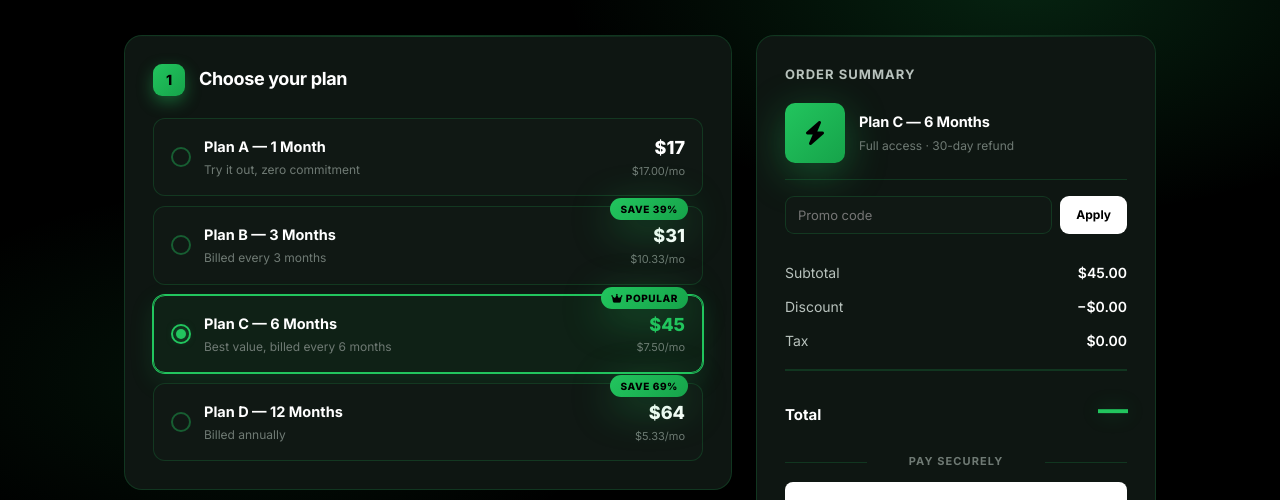
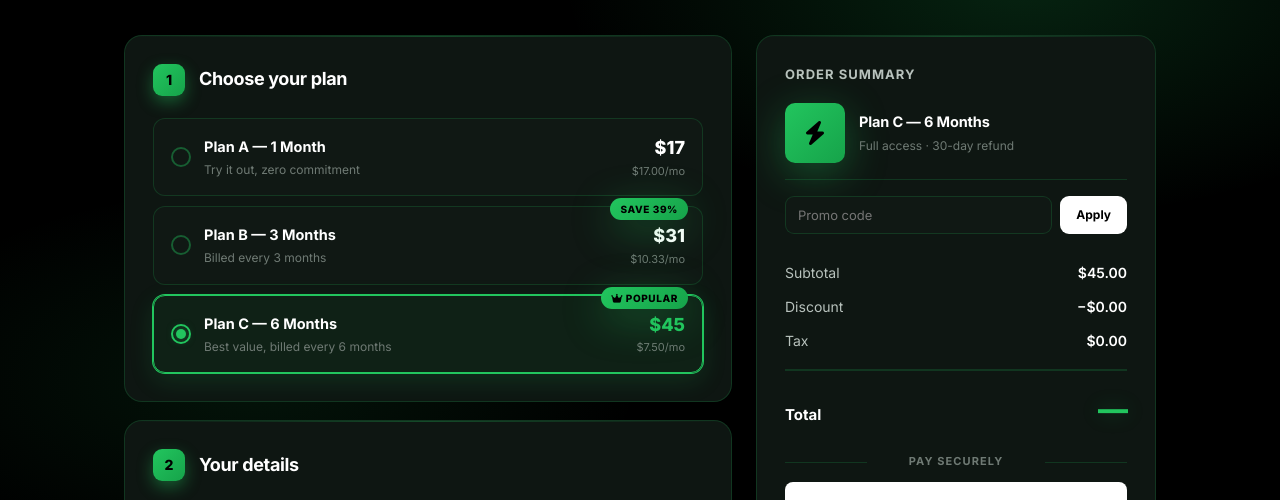
Before and after one commit to karissalbert/hulux-checkout, a website: page public/index.html in a window 1280 px wide. Shown: the part 261-761 px from the top of the page. Drawn offline with Linux system fonts and the light colour scheme; no server answers.

Commit message:
Update index.html

```diff
--- a/public/index.html
+++ b/public/index.html
@@ -200,12 +200,6 @@ input,select{font-family:inherit}
               <div class="po-info"><div class="po-name">Plan C — 6 Months</div><div class="po-desc">Best value, billed every 6 months</div></div>
               <div class="po-price"><strong>$45</strong><small>$7.50/mo</small></div>
             </div>
-            <div class="plan-opt" data-id="ultra">
-              <span class="po-badge">Save 69%</span>
-              <span class="radio"></span>
-              <div class="po-info"><div class="po-name">Plan D — 12 Months</div><div class="po-desc">Billed annually</div></div>
-              <div class="po-price"><strong>$64</strong><small>$5.33/mo</small></div>
-            </div>
           </div>
         </div>
 
@@ -302,8 +296,7 @@ const $ = id => document.getElementById(id);
 const NAMES = {
   starter:'Plan A — 1 Month',
   quarterly:'Plan B — 3 Months',
-  premium:'Plan C — 6 Months',
-  ultra:'Plan D — 12 Months'
+  premium:'Plan C — 6 Months'
 };
 
 /* optional ?plan= preselection */
```
